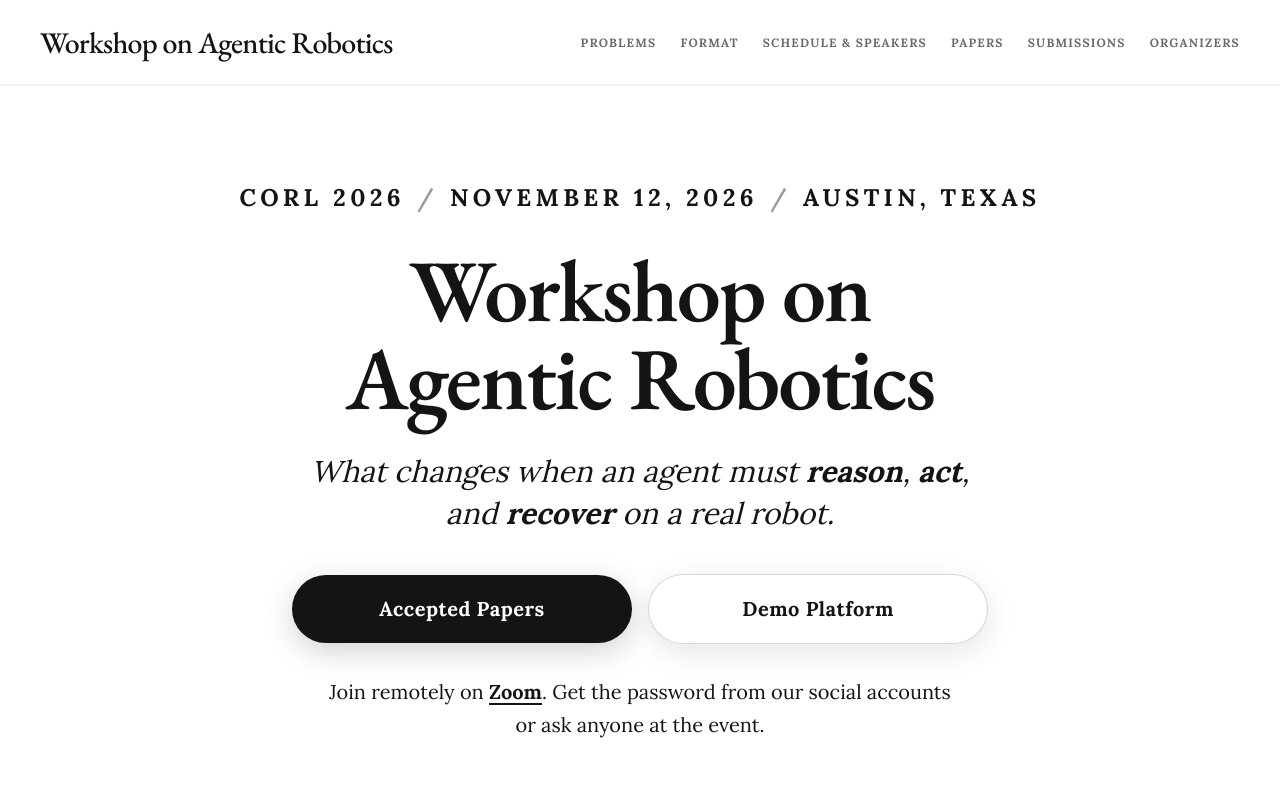
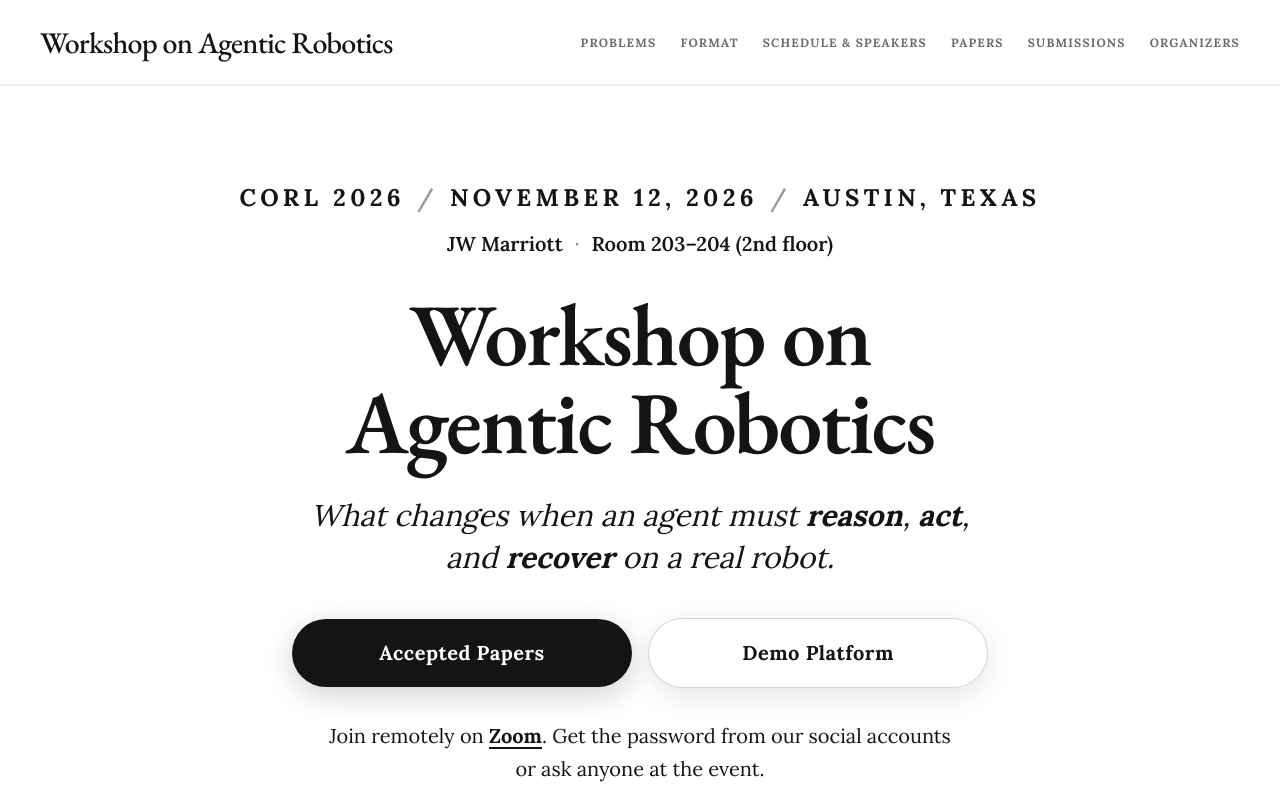
Before and after one commit to agentic-robotics-workshop/agentic-robotics-workshop.github.io, a Next.js app: page / in a window 1280 px wide. Shown: the top 800 px of the page. Built offline with nearby package versions, Linux system fonts and the light colour scheme.

Commit message:
Add workshop hotel and room details

```diff
--- a/src/components/Hero.tsx
+++ b/src/components/Hero.tsx
@@ -1,4 +1,5 @@
 import Link from "next/link";
+import { VENUE } from "@/lib/content";
 
 export function Hero() {
   return (
@@ -10,6 +11,12 @@ export function Hero() {
           <span>November 12, 2026</span>
           <span className="text-text-soft">/</span>
           <span>Austin, Texas</span>
+        </p>
+
+        <p className="mt-4 flex flex-wrap items-center justify-center gap-x-3 gap-y-1 text-lg font-semibold text-text-primary md:text-xl">
+          <span>{VENUE.hotel}</span>
+          <span aria-hidden="true" className="text-text-soft">·</span>
+          <span>{VENUE.room} ({VENUE.floor})</span>
         </p>
 
         <h1 className="mx-auto mt-8 max-w-[14ch] font-display text-5xl font-semibold leading-[0.95] tracking-[-0.02em] text-text-primary sm:text-6xl md:text-7xl lg:text-[88px] lg:leading-[1] lg:tracking-[-2px]">
--- a/src/components/Schedule.tsx
+++ b/src/components/Schedule.tsx
@@ -1,4 +1,4 @@
-import { SCHEDULE } from "@/lib/content";
+import { SCHEDULE, VENUE } from "@/lib/content";
 
 export function Schedule() {
   return (
@@ -14,6 +14,9 @@ export function Schedule() {
           Tentative
         </span>
       </div>
+      <p className="mt-5 text-lg font-semibold text-text-secondary md:text-xl">
+        {VENUE.hotel} · {VENUE.room} ({VENUE.floor})
+      </p>
       <p className="mt-6 max-w-[56rem] text-2xl font-light italic leading-snug text-text-primary">
         Six invited talks on agentic robotics, followed by live demonstrations,
         posters, and audience-driven discussion.
--- a/src/lib/content.ts
+++ b/src/lib/content.ts
@@ -1,4 +1,10 @@
 import type { NumberedItem, Person } from "@/types";
+
+export const VENUE = {
+  hotel: "JW Marriott",
+  room: "Room 203–204",
+  floor: "2nd floor",
+};
 
 export const NAV_LINKS = [
   { label: "Problems", href: "#problems" },
```
